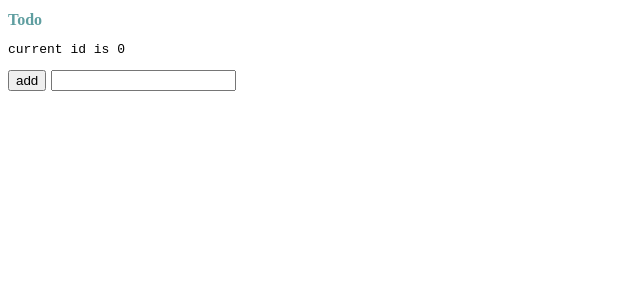
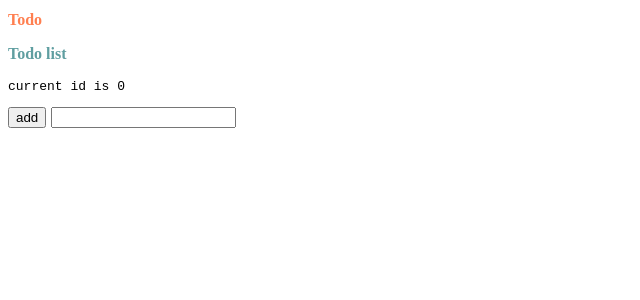
Before and after one commit to yixiangTW/react-hooks-practice, a React app: page / in a window 1280 px wide. Shown: the top 300 px of the page, without its empty margins (0-640 px from the left). Built offline with nearby package versions, Linux system fonts and the light colour scheme.

Commit message:
Use css module

```diff
--- a/src/components/App.css
+++ b/src/components/App.css
@@ -2,6 +2,10 @@
   font-size: 16px;
   color: cadetblue;
 }
+:global(.title) {
+  font-size: 16px;
+  color: coral;
+}
 .button {
   margin-right: 5px;
 }
--- a/src/components/App.tsx
+++ b/src/components/App.tsx
@@ -36,7 +36,8 @@ export default function App () {
 
   return (
     <Provider store={{ state, dispatch }}>
-      <h1 className={style.title}>Todo</h1>
+      <h1 className='title'>Todo</h1>
+      <h3 className={style.title}>Todo list</h3>
       <pre data-testid='description'>current id is { state.number }</pre>
       <button data-testid='click' onClick={onAdd} className={style.button}>add</button>
       <input type='text' ref={ref}/>
```
